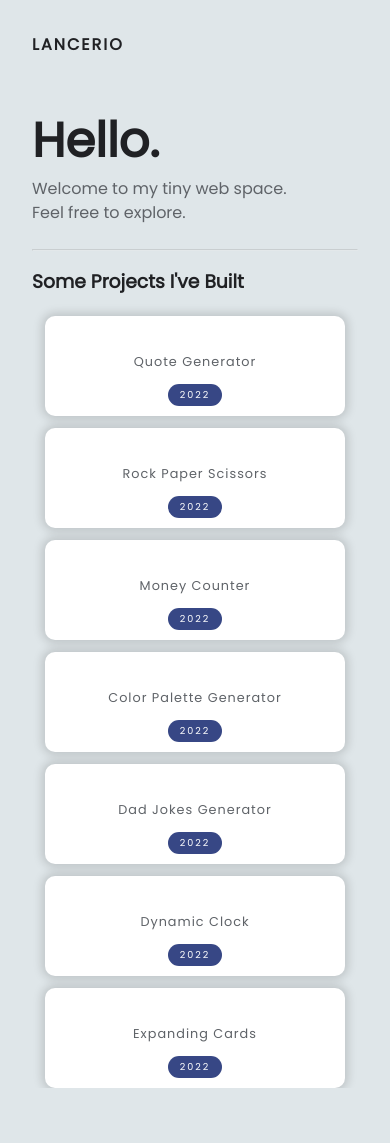
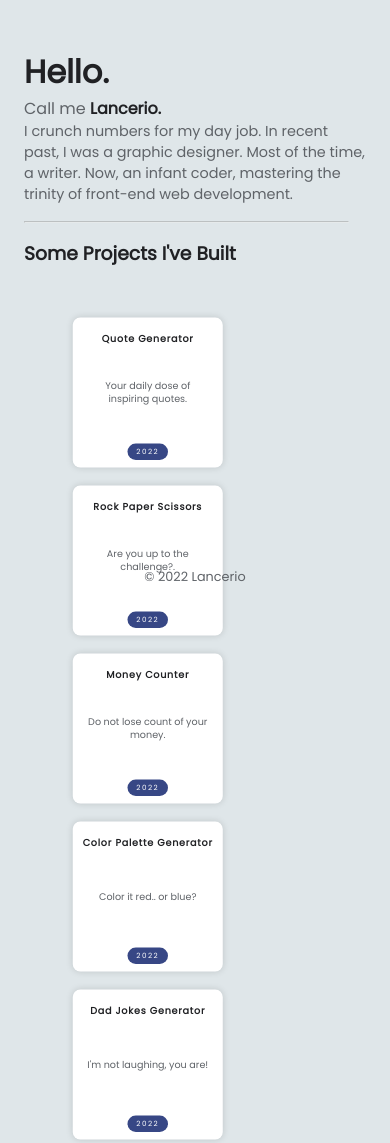
Before and after one commit to Lancerio/portfolio-website, a plain HTML site: page index.html in a window 390 px wide. Shown: the top 1143 px of the page. Before the commit the page ends 1088 px from the top, so only its background shows below. Drawn offline with Linux system fonts and the light colour scheme.

Commit message:
nav, about, container, footer

```diff
--- a/app.js
+++ b/app.js
@@ -1,6 +1,6 @@
 let scrollPosition = 0;
 let scrollAmount = 320;
-let maxScroll = 800;
+let maxScroll = 780;
 
 const scroll = document.querySelector('.scroll');
 const projectList = document.querySelector('.project-container');
--- a/index.html
+++ b/index.html
@@ -14,7 +14,7 @@
 </head>
 
 <body>
-    <nav class="header">
+    <!-- <nav class="header">
         <div class="logo">LANCERIO</div>
         <div class="tabs">
             <ul>
@@ -22,12 +22,14 @@
                 <li>Projects</li>
             </ul>
         </div>
-    </nav>
+    </nav> -->
 
     <section class="about">
         <h1>Hello.</h1>
-        <p class="welcome-text">Welcome to my tiny web space.</p>
-        <p class="welcome-text">Feel free to explore.</p>
+        <p class="about-big-text">Call me <span class="about-name">Lancerio.</span></p>
+        <p class="about-text">I crunch numbers for my day job. In recent past, I was a graphic designer. Most of the
+            time, a writer. Now, an infant coder, mastering the trinity of front-end web development.</p>
+        </div>
     </section>
 
     <hr>
@@ -41,44 +43,58 @@
                 <div class="project-container">
                     <div class=" project-wrapper">
                         <p class="project-name">Quote Generator</p>
+                        <p class="project-desc">Your daily dose of inspiring quotes.</p>
                         <p class="project-year">2022</p>
                         <a href="https://lancerio.github.io/quote-generator/"><span class="link"></span></a>
                     </div>
                     <div class="project-wrapper">
                         <p class="project-name">Rock Paper Scissors</p>
+                        <p class="project-desc">Are you up to the challenge?.</p>
                         <p class="project-year">2022</p>
                         <a href="https://lancerio.github.io/rock-paper-scissors/"><span class="link"></span></a>
                     </div>
                     <div class="project-wrapper">
                         <p class="project-name">Money Counter</p>
+                        <p class="project-desc">Do not lose count of your money.</p>
                         <p class="project-year">2022</p>
                         <a href="https://lancerio.github.io/money-counter/"><span class="link"></span></a>
                     </div>
                     <div class="project-wrapper">
                         <p class="project-name">Color Palette Generator</p>
+                        <p class="project-desc">Color it red.. or blue?</p>
                         <p class="project-year">2022</p>
                         <a href="https://lancerio.github.io/color-palette-generator/"><span class="link"></span></a>
                     </div>
                     <div class="project-wrapper">
                         <p class="project-name">Dad Jokes Generator</p>
+                        <p class="project-desc">I'm not laughing, you are!</p>
                         <p class="project-year">2022</p>
                         <a href="https://lancerio.github.io/dad-jokes-generator/"><span class="link"></span></a>
                     </div>
                     <div class="project-wrapper">
                         <p class="project-name">Dynamic Clock</p>
+                        <p class="project-desc">A simple start page for your browser.</p>
                         <p class="project-year">2022</p>
                         <a href="https://lancerio.github.io/dynamic-clock/"><span class="link"></span></a>
                     </div>
                     <div class="project-wrapper">
                         <p class="project-name">Expanding Cards</p>
+                        <p class="project-desc">Some animation.</p>
                         <p class="project-year">2022</p>
                         <a href="https://lancerio.github.io/expanding-cards/"><span class="link"></span></a>
+                    </div>
+                    <div class="project-wrapper">
+                        <p class="project-name">Coming soon...</p>
+                        <p class="project-desc">It feels empty here.</p>
+                        <p class="project-year">20xx</p>
                     </div>
                 </div>
             </div>
         </div>
     </section>
 
+    <footer>&copy 2022 Lancerio</footer>
+
     <script src="app.js"></script>
 
 </body>
--- a/style.css
+++ b/style.css
@@ -20,7 +20,7 @@ body {
 }
 
 /* Navigation Header */
-nav {
+/* nav {
     display: flex;
     font-size: 1rem;
     justify-content: space-between;
@@ -42,34 +42,58 @@ li:hover {
     text-decoration: underline;
     text-decoration-thickness: 3px;
     text-decoration-color: var(--main-color);
-}
+} */
 
 /* About Section */
 .about {
-    margin-top: 5rem;
-    margin-bottom: 3rem;
+    margin-top: 3rem;
     display: flex;
     flex-direction: column;
     justify-content: flex-start;
 }
 
 h1 {
-    font-size: 3rem;
+    font-size: 4rem;
+    font-weight: 700;
+    animation: h1 0.5s ease-out forwards;
+    opacity: 0;
+}
+
+.about-big-text {
+    margin-top: -1rem;
+    font-size: 2rem;
+    color: var(--secondary-gray);
+    animation: about 1s ease-out forwards;
+    animation-delay: 500ms;
+    opacity: 0;
+}
+
+.about-text {
+    color:var(--secondary-gray);
+    animation: about 1s ease-out forwards;
+    animation-delay: 1000ms;
+    opacity: 0;
+}
+
+.about-name {
+    color: var(--main-gray);
     font-weight: 700;
 }
 
-.welcome-text {
-    color:var(--secondary-gray);
-    line-height: 1.5rem;
-}
-
 hr {
-    opacity: 0.30;
+    color: #ccc;
+    margin: 1.75rem auto;
+    width: 95%;
+    opacity: 0;
+    animation: hr 1s ease-in-out forwards;
+    animation-delay: 1000ms;
 }
 
 /* Projects Section */
-h3 {
-    margin-top: 1.75rem;
+.projects {
+    animation: projects 1s ease-in-out forwards;
+    animation-delay: 1500ms;
+    opacity: 0;
 }
 
 .container {
@@ -97,13 +121,14 @@ button {
     opacity: 0.1;
     background: none;
     border: none;
-}
-
-button:hover {
     opacity: 1;
     padding: 0.5rem;
     background: whitesmoke;
     transition: 0.2s ease;
+}
+
+button:hover {
+    opacity: 0.9;
 }
 
 .link {
@@ -121,9 +146,9 @@ button:hover {
     display: flex;
     align-items: center;
     justify-content: flex-start;
-    gap: 2rem;
+    gap: 1.5rem;
     left: 0;
-    transition: all 0.5s ease-out;
+    transition: all 0.5s ease-in-out;
 }
 
 .project-wrapper {
@@ -137,24 +162,29 @@ button:hover {
     border-radius: 10px;
     display: flex;
     flex-direction: column;
-    flex-shrink: 0;
     justify-content: center;
     align-items: center;
     text-align: center;
-    gap: 0.5rem;
-    box-shadow: 0 0 10px 3px rgba(0, 0, 0, 0.15);
-    transition: all 0.3s ease;
+    box-shadow: 0 0 10px rgba(0, 0, 0, 0.15);
+    transition: transform 0.2s;
 }
 
 .project-wrapper:hover {
     cursor: pointer;
     color: var(--main-color);
-    background: var(--accent-color);
-    transform: scale(1.05);
+    transform: scale(1.03);
 }
 
 .project-name {
+    font-weight: 700;
+    color: var(--main-gray);
+    position: absolute;
+    top: 20px;
     letter-spacing: 1px;
+}
+
+.project-desc {
+    color: var(--secondary-gray);
 }
 
 .project-year {
@@ -165,47 +195,106 @@ button:hover {
     letter-spacing: 2px;
     background-color: var(--main-color);
     color: white;
-    border-radius: 15px;
-    width: min-content;
+    border-radius: 99px;
 }
 
-.arrows {
-    position: absolute;
-    z-index: 1;
-    font-size: 1.5rem;
+footer {
+    color: var(--secondary-gray);
+    font-size: .8rem;
+    text-align: center;
+    animation: footer 1s ease-in forwards;
+    animation-delay: 2000ms;
+    opacity: 0;
 }
 
-/* Media Queries */
-@media screen and (max-width: 1000px) {
-    body {
-        padding: 1rem;
-    }
-}
-
-@media screen and (max-width: 720px) {
-    body {
-        padding: 2rem;
+/* Keyframes */
+@keyframes h1 {
+    from {
+            transform: translateY(-30px);
+            opacity: 0;
+        }
+        to {
+            transform: translateY(0);
+            opacity: 1;
+        }
     }
 
-    nav {
-        overflow: hidden;
+@keyframes about {
+    from {
+            transform: translateY(-10px);
+            opacity: 0;
+        }
+        to {
+            transform: translateY(0);
+            opacity: 1;
+        }
     }
 
-    .tabs {
-        transform: translateX(150%);
+    @keyframes hr {
+        from {
+            transform: translateX(-5rem);
+            opacity: 0;
+        }
+        to {
+            transform: translateX(0);
+            opacity: 0.5;
+        }
+    }
+
+@keyframes projects {
+    from {
+            transform: translateY(-20px);
+            opacity: 0;
+        }
+        to {
+            transform: translateY(0);
+            opacity: 1;
+        }
+    }
+
+@keyframes footer {
+    from {
+            transform: translateY(10rem);
+            opacity: 1;
+        }
+    to {
+            transform: translateY(0);
+            opacity: 1;
+        }
+    }
+
+/* Media Queries */
+@media screen and (max-width: 700px) {
+    body {
+        padding: 1.5rem;
+    }
+
+    /* About Section */
+    .about {
+        margin-top: 1.5rem;
+        font-size: 1rem;
     }
 
     h1 {
-        margin-top: -2rem;
+        font-size: 2rem;
     }
 
-    .about {
-        margin-bottom: 1.5rem;
-        }
+    .about-big-text {
+        margin-top: 0;
+        font-size: 1rem;
+    }
 
+    .about-text {
+        font-size: .90rem;
+    }
+
+    hr {
+        margin: 1rem 0;
+    }
+
+    /* Project Section */
     h3 {
-        margin-top: 1rem;
-        margin-bottom: 2.25rem;
+        margin-bottom: 2rem;
     }
 
     button {
@@ -214,21 +303,14 @@ button:hover {
 
     .scroll {
         overflow: visible;
-        scroll-behavior: smooth;
     }
 
     .project-container {
-        flex-direction: column;
-        gap: 0.75rem;
+        flex-wrap: wrap;
+        position: static;
+        width: 100%;
         height: 100%;
-        position: static;
-        margin: 0 auto;
+        transform: scale(.75);
     }
 
-    .project-wrapper {
-        padding: 0.50rem;
-        height: 100px;
-        width: 300px;
-        max-width: 100vw;
-    }
 }
```
